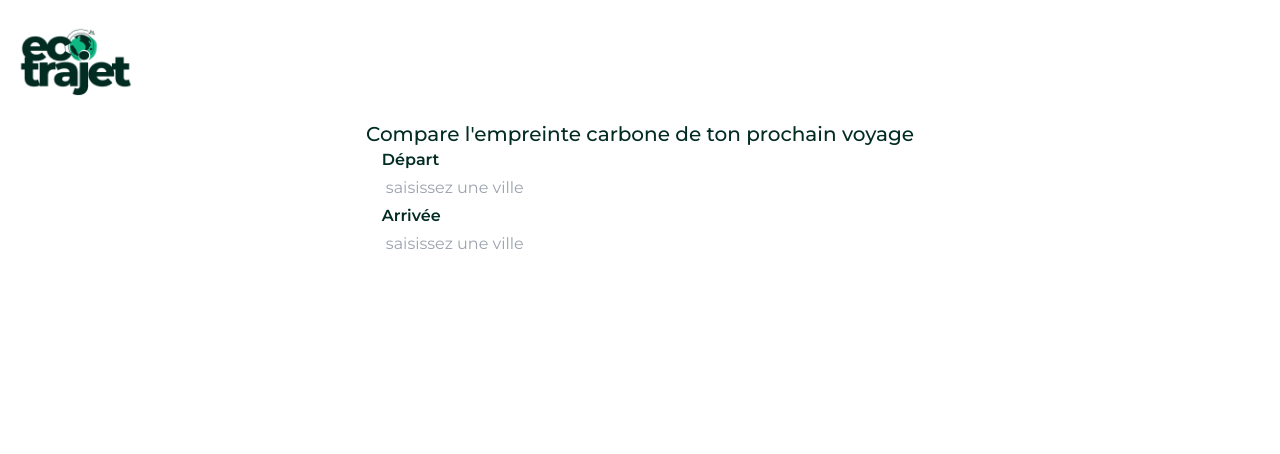
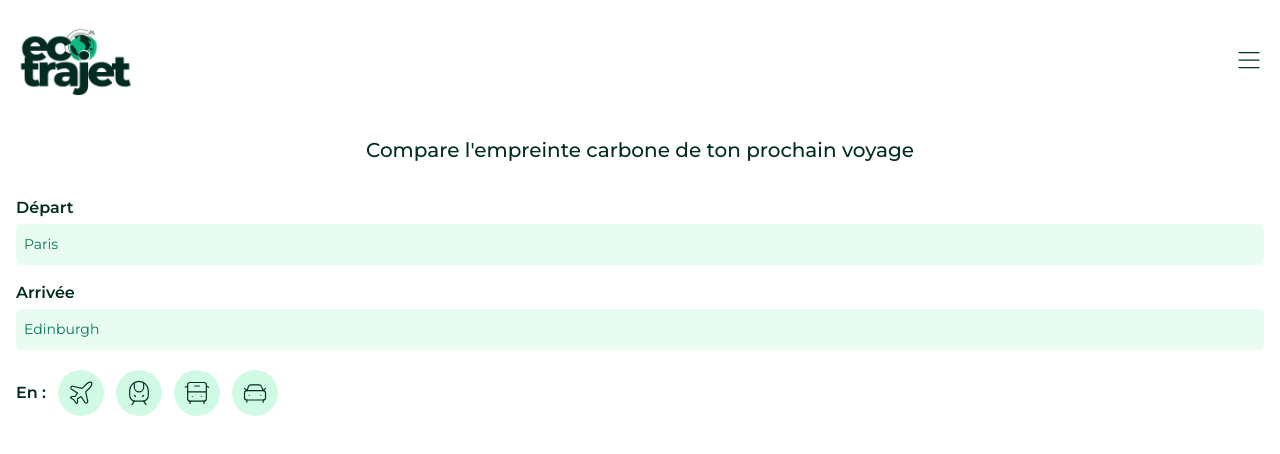
Before and after one commit to MandyTrl/ecotrajet, a Next.js app: page / in a window 1280 px wide. Shown: the top 454 px of the page. Built offline with nearby package versions, Linux system fonts and the light colour scheme.

Commit message:
add icnBtn + install lucide icons + init nav + adjust css on input

```diff
--- /dev/null
+++ b/app/components/UI/IconBtn.tsx
@@ -0,0 +1,29 @@
+"use client"
+import { Plane, TrainFront, BusFront, CarFront } from "lucide-react"
+
+type IconBtnProps = {
+	transport: "plane" | "train" | "bus" | "car"
+	onClick?: () => void
+}
+
+const IconButton = ({ transport, onClick }: IconBtnProps) => {
+	const icons = {
+		plane: <Plane color="#032E21" size={28} strokeWidth={1} />,
+		train: <TrainFront color="#032E21" size={28} strokeWidth={1} />,
+		bus: <BusFront color="#032E21" size={28} strokeWidth={1} />,
+		car: <CarFront color="#032E21" size={28} strokeWidth={1} />,
+	}
+
+	const Icon = icons[transport]
+
+	return (
+		<button
+			aria-label={`Mode de transport : ${transport}`}
+			onClick={onClick}
+			className="rounded-full bg-emerald-100 p-2 border border-transparent hover:border-emerald-900 ease-in-out duration-150 transition-color">
+			{Icon}
+		</button>
+	)
+}
+
+export default IconButton
--- a/app/components/UI/Input.tsx
+++ /dev/null
@@ -1,26 +0,0 @@
-type inputProps = {
-	name: string
-	placeholder: string
-	value: string
-	minLength?: number
-	type: string
-}
-
-export const Input = ({
-	name,
-	placeholder,
-	value,
-	minLength,
-	type,
-}: inputProps) => {
-	return (
-		<input
-			name={name}
-			placeholder={placeholder}
-			minLength={minLength}
-			type={type}
-			className="w-full p-1 rounded">
-			{value}
-		</input>
-	)
-}
--- a/app/components/UI/input.tsx
+++ b/app/components/UI/SearchInput.tsx
@@ -1,5 +1,5 @@
 "use client"
-import { ChangeEvent, SetStateAction, useState } from "react"
+import { ChangeEvent, useState } from "react"
 
 type inputProps = {
 	name: string
@@ -10,7 +10,7 @@ type inputProps = {
 	onChange: void
 }
 
-export const Input = ({
+export const SearchInput = ({
 	name,
 	labelName,
 	placeholder,
@@ -24,8 +24,8 @@ export const Input = ({
 		setValue(e.target.value)
 	}
 	return (
-		<>
-			<label htmlFor={name} className="font-semibold text-base">
+		<div>
+			<label htmlFor={name} className="font-semibold text-base ">
 				{labelName}
 			</label>
 
@@ -34,10 +34,10 @@ export const Input = ({
 				placeholder={placeholder}
 				minLength={minLength}
 				type={type}
-				className="w-full p-1 rounded"
+				className="w-full p-2 mt-1 rounded-md bg-emerald-100/50 placeholder:text-emerald-700 placeholder:text-sm border-b border-transparent focus:border-emerald-500 outline-none ease-in-out duration-150 transition-color"
 				value={value}
 				onChange={(e) => handleValue(e)}
 			/>
-		</>
+		</div>
 	)
 }
--- a/app/page.tsx
+++ b/app/page.tsx
@@ -1,11 +1,14 @@
 import Image from "next/image"
-import { Input } from "./components/UI/input"
+import { Menu } from "lucide-react"
+import { SearchInput } from "./components/UI/SearchInput"
+import IconButton from "./components/UI/IconBtn"
 
 export default function Home() {
 	return (
-		<main className="flex flex-col items-center justify-center pt">
+		<main className="flex flex-col items-center justify-center">
+			<header className="w-full flex items-center justify-between">
 				<Image
-				className="dark:invert self-start"
+					className="dark:invert"
 					src="/logo.png"
 					alt="ecotrajet"
 					width={120}
@@ -13,28 +16,39 @@ export default function Home() {
 					priority
 				/>
 
-			<div>
+				<Menu color="#032E21" size={30} strokeWidth={1} />
+			</header>
+
+			<div className="my-4">
 				<p className="text-xl font-medium">
 					Compare l&apos;empreinte carbone de ton prochain voyage
 				</p>
 			</div>
 
-			<div>
-				<Input
+			<div className="w-full flex flex-col gap-y-4 mt-4">
+				<SearchInput
 					name="departure"
-					placeholder="saisissez une ville"
+					placeholder="Paris"
 					type="search"
 					labelName="Départ"
 					onChange={console.log("first")}
 				/>
-				<Input
+				<SearchInput
 					name="arrival"
-					placeholder="saisissez une ville"
+					placeholder="Edinburgh"
 					type="search"
 					labelName="Arrivée"
 					onChange={console.log("first")}
 				/>
 			</div>
+
+			<div className="w-full flex items-center mt-5 gap-x-3">
+				<p className="font-semibold text-base ">En :</p>
+				<IconButton transport="plane" />
+				<IconButton transport="train" />
+				<IconButton transport="bus" />
+				<IconButton transport="car" />
+			</div>
 		</main>
 	)
 }
```
Also changed, not shown: package.json (+7 -6 lines), 1 other file (tests, documents, lock files or other folders). Lines whose indentation alone changed are shown as unchanged.
